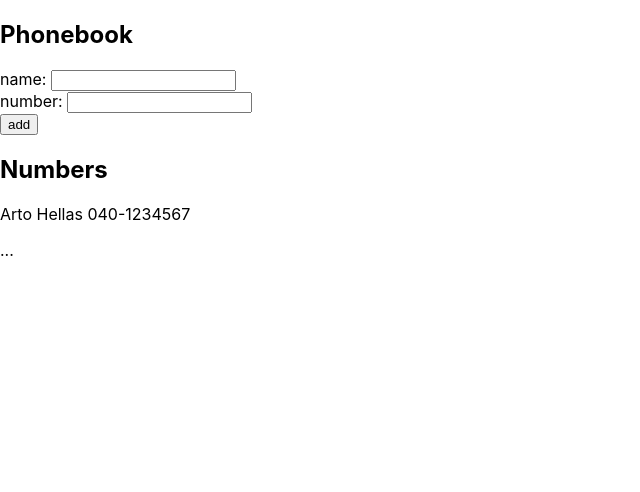
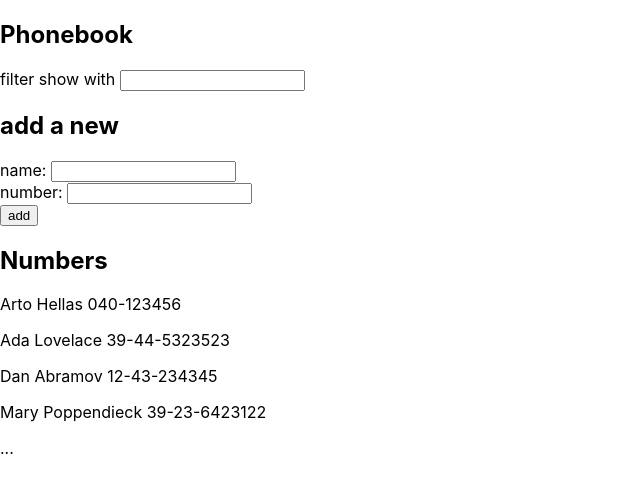
Before and after one commit to ponko23/fullstackopen-part2, a React (Create React App) app in the folder phonebook/: page / in a window 1280 px wide. Shown: the top 492 px of the page, without its empty margins (0-640 px from the left). Built offline with nearby package versions, Linux system fonts and the light colour scheme; the HTML template or start-up script is replaced by a standard one.

Commit message:
2.9 finished

```diff
--- a/phonebook/src/App.js
+++ b/phonebook/src/App.js
@@ -2,15 +2,32 @@
 
 const App = () => {
   const [ persons, setPersons] = useState([
-    { name: 'Arto Hellas', number: '040-1234567' }
+    { name: 'Arto Hellas', number: '040-123456' },
+    { name: 'Ada Lovelace', number: '39-44-5323523' },
+    { name: 'Dan Abramov', number: '12-43-234345' },
+    { name: 'Mary Poppendieck', number: '39-23-6423122' }
   ])
   const [ newName, setNewName ] = useState('')
   const [ newNumber, setNewNumber ] = useState('')
+  const [ searchKey, setSearchKey ] = useState('')
+
+  const showPersons = persons.filter(person => {
+    if(searchKey === '') return true
+    console.log(person.name.toLowerCase(), searchKey.toLowerCase())
+    return person.name.toLowerCase().indexOf(searchKey.toLowerCase()) != -1
+  })
+
   const handleNewNameChange = (event) => {
     setNewName(event.target.value)
   }
+
   const handleNewNumberChange = (event) => {
     setNewNumber(event.target.value)
+  }
+
+  const handleSearchKeyChange = (event) => {
+    setSearchKey(event.target.value)
+
   }
 
   const addPerson = (event) => {
@@ -27,11 +44,13 @@
   }
 
   const rows = () =>
-    persons.map(person => <p key={person.name}>{person.name} {person.number}</p>)
+    showPersons.map(person => <p key={person.name}>{person.name} {person.number}</p>)
 
   return (
     <div>
       <h2>Phonebook</h2>
+      <p>filter show with <input value={searchKey} onChange={handleSearchKeyChange} /></p>
+      <h2>add a new</h2>
       <form  onSubmit={addPerson}>
         <div>
           name: <input value={newName} onChange={handleNewNameChange} />
```
